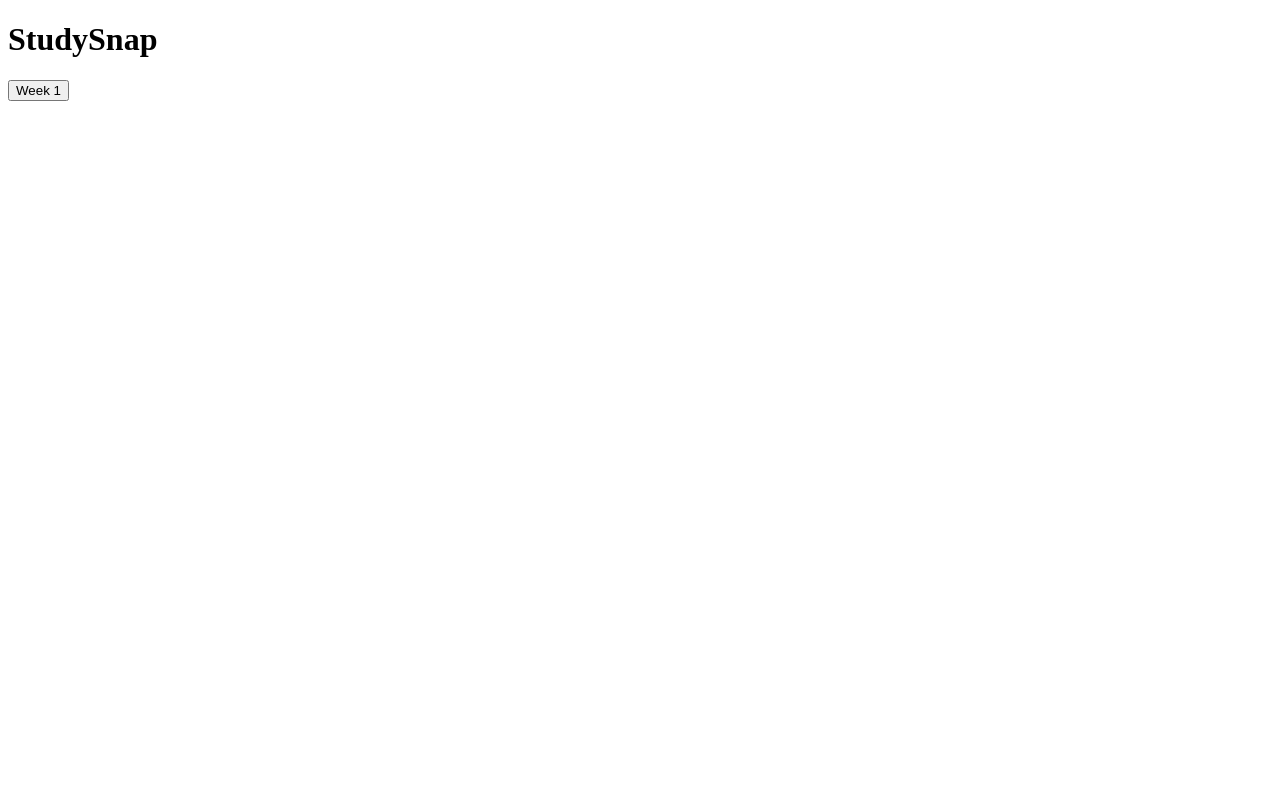
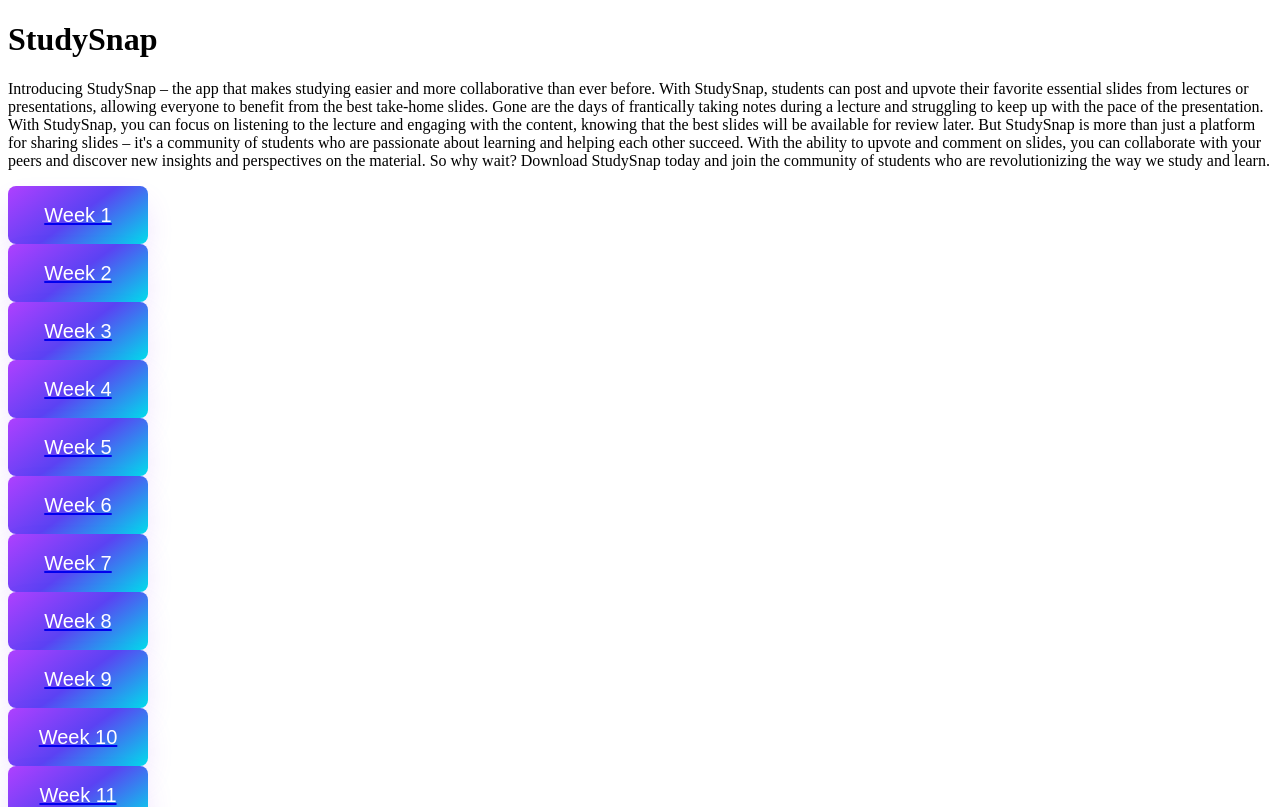
Before and after one commit to La-Sian/StudySnap, a React (Create React App) app: page / in a window 1280 px wide. Shown: the top 807 px of the page. Built offline with nearby package versions, Linux system fonts and the light colour scheme.

Commit message:
added buttons with styles to home page

```diff
--- a/src/App.js
+++ b/src/App.js
@@ -4,7 +4,8 @@
     from 'react-router-dom';
 import Home from './pages';
 import ImageBoard from './pages/imageBoard';
-import Topic from './pages/topic';
+import Topic from './pages/topics';
+
 
 function App() {
 
@@ -12,7 +13,7 @@
     <Router>
     <Routes>
         <Route exact path='/' element={<Home />} />
-        <Route path='/topic' element={<Topic/>} />
+        <Route path='/topics' element={<Topic/>} />
         <Route path='/imageBoard' element={<ImageBoard/>} />
     </Routes>
     </Router>
--- /dev/null
+++ b/src/components/LinkButton/LinkButton.css
@@ -0,0 +1,39 @@
+/* <!-- HTML !-->
+<button className="linkButton" role="button">Button 63</button> */
+
+/* CSS */
+.link-button {
+  align-items: center;
+  background-image: linear-gradient(144deg,#AF40FF, #5B42F3 50%,#00DDEB);
+  border: 0;
+  border-radius: 8px;
+  box-shadow: rgba(151, 65, 252, 0.2) 0 15px 30px -5px;
+  box-sizing: border-box;
+  color: #FFFFFF;
+  display: flex;
+  font-family: Phantomsans, sans-serif;
+  font-size: 20px;
+  justify-content: center;
+  line-height: 1em;
+  max-width: 100%;
+  min-width: 140px;
+  padding: 19px 24px;
+  text-decoration: none;
+  user-select: none;
+  -webkit-user-select: none;
+  touch-action: manipulation;
+  white-space: nowrap;
+  cursor: pointer;
+}
+
+.button-63:active,
+.button-63:hover {
+  outline: 0;
+}
+
+@media (min-width: 768px) {
+  .button-63 {
+    font-size: 24px;
+    min-width: 196px;
+  }
+}
--- a/src/components/LinkButton/LinkButton.js
+++ b/src/components/LinkButton/LinkButton.js
@@ -1,13 +1,13 @@
 import React from 'react';
 import { Link } from 'react-router-dom';
-
+import "./LinkButton.css"
 
 function LinkButton(props) {
     return (
         <>
     {/* Link tag is used to navigate to the page that is referenced in the to attribute. */}
       <Link to={props.path}>
-      <button>{props.innerText}</button>
+      <button className = "link-button">{props.innerText}</button>
      </Link>
      </>
     );
--- a/src/pages/index.js
+++ b/src/pages/index.js
@@ -1,14 +1,38 @@
 import React from 'react';
 import { Link } from 'react-router-dom';
 import LinkButton from '../components/LinkButton/LinkButton';
+//import "../components/LinkButton/LinkButton.css"
+
+
 const Home = () => {
   return (
     <div>
       <h1>StudySnap</h1>
+      <p> Introducing StudySnap – the app that makes studying easier and more collaborative than ever before. With StudySnap, students can post and upvote their favorite essential slides from lectures or presentations, allowing everyone to benefit from the best take-home slides.
+
+Gone are the days of frantically taking notes during a lecture and struggling to keep up with the pace of the presentation. With StudySnap, you can focus on listening to the lecture and engaging with the content, knowing that the best slides will be available for review later.
+
+But StudySnap is more than just a platform for sharing slides – it's a community of students who are passionate about learning and helping each other succeed. With the ability to upvote and comment on slides, you can collaborate with your peers and discover new insights and perspectives on the material.
+
+So why wait? Download StudySnap today and join the community of students who are revolutionizing the way we study and learn.</p>
 
       {/* Link tag is used to navigate to the page that is referenced in the to attribute. */}
-      <LinkButton path={'/topic'} innerText={'Week 1'}/>
-
+      <LinkButton path={'/topics'} innerText={'Week 1'}/>
+      <LinkButton path={'/week2topics'} innerText={'Week 2'}/>
+      <LinkButton path={'/week3topics'} innerText={'Week 3'}/>
+      <LinkButton path={'/week3topics'} innerText={'Week 4'}/>
+      <LinkButton path={'/week3topics'} innerText={'Week 5'}/>
+      <LinkButton path={'/week3topics'} innerText={'Week 6'}/>
+      <LinkButton path={'/week3topics'} innerText={'Week 7'}/>
+      <LinkButton path={'/week3topics'} innerText={'Week 8'}/>
+      <LinkButton path={'/week3topics'} innerText={'Week 9'}/>
+      <LinkButton path={'/week3topics'} innerText={'Week 10'}/>
+      <LinkButton path={'/week3topics'} innerText={'Week 11'}/>
+      <LinkButton path={'/week3topics'} innerText={'Week 12'}/>
+      <LinkButton path={'/week3topics'} innerText={'Week 13'}/>
+      <LinkButton path={'/week3topics'} innerText={'Week 14'}/>
+      <LinkButton path={'/week3topics'} innerText={'Week 15'}/>
+      <LinkButton path={'/week3topics'} innerText={'Week 16'}/>
     </div>
 
   );
```
Also changed, not shown: src/pages/topics.js (renamed from src/pages/topic.js), src/pages/weekTopics2.js (added), src/pages/weekTopics3.js (added).
